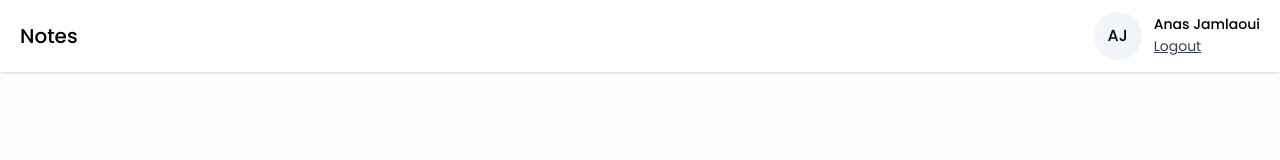
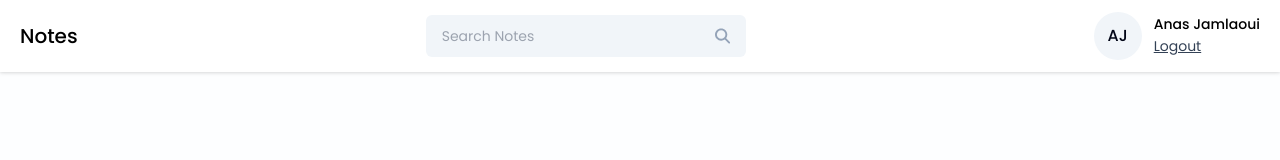
Before and after one commit to anasJM/Notes-MERN-web-app, a React (Vite) app in the folder frontend/notes-app/: page /home in a window 1280 px wide. Shown: the top 160 px of the page. Built offline with nearby package versions, Linux system fonts and the light colour scheme.

Commit message:
search bar component

```diff
--- a/frontend/notes-app/src/components/Navbar/Navbar.jsx
+++ b/frontend/notes-app/src/components/Navbar/Navbar.jsx
@@ -1,17 +1,33 @@
-import React from "react";
+import React, { useState } from "react";
 import ProfilInfo from "../Cards/ProfilInfo";
 import { useNavigate } from "react-router-dom";
+import SearchBar from "../SearchBar/SearchBar";
 
 const Navbar = () => {
+  const [searchQuery, setSeachQuery] = useState("");
+
   const navigate = useNavigate();
 
   const onLogout = () => {
     navigate("/login");
   };
 
+  const handleSearch = () => {};
+
+  const onClearSearch = () => {
+    setSeachQuery("");
+  };
+
   return (
     <div className="bg-white flex items-center justify-between px-5 py-3 drop-shadow">
       <h2 className="text-xl font-medium text-black py-2">Notes</h2>
+
+      <SearchBar
+        value={searchQuery}
+        onChange={({target}) => {setSeachQuery(target.value)}}
+        handleSearch={handleSearch}
+        onClearSearch={onClearSearch}
+      />
 
       <ProfilInfo onLogout={onLogout} />
     </div>
--- a/frontend/notes-app/src/components/SearchBar/SearchBar.jsx
+++ b/frontend/notes-app/src/components/SearchBar/SearchBar.jsx
@@ -1,9 +1,31 @@
-import React from 'react'
+import React from "react";
+import { FaMagnifyingGlass } from "react-icons/fa6";
+import { IoMdClose } from "react-icons/io";
 
-const SearchBar = () => {
+const SearchBar = ({ value, onChange, handleSearch, onClearSearch }) => {
   return (
-    <div>SearchBar</div>
-  )
-}
+    <div className="w-80 flex items-center px-4 bg-slate-100 rounded-md">
+      <input
+        type="text"
+        placeholder="Search Notes"
+        className="w-full text-sm bg-transparent py-[11px] outline-none"
+        value={value}
+        onChange={onChange}
+      />
 
-export default SearchBar
+      {value && (
+        <IoMdClose
+          className="text-xl text-slate-500 cursor-pointer hover:text-black mr-3"
+          onClick={onClearSearch}
+        />
+      )}
+
+      <FaMagnifyingGlass
+        className="text-slate-400 hover:text-black cursor-pointer"
+        onClick={handleSearch}
+      />
+    </div>
+  );
+};
+
+export default SearchBar;
```
